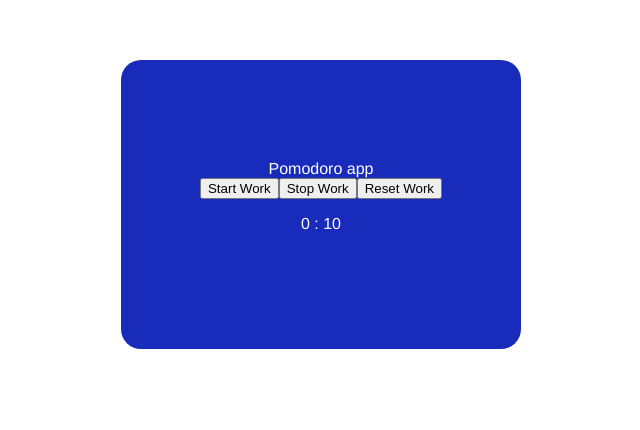
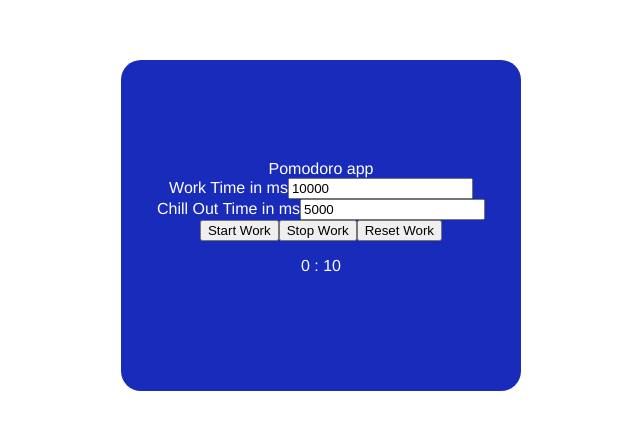
Before and after one commit to Rosalieba/pomodoro-app, a Vue app: page / in a window 1280 px wide. Shown: the top 430 px of the page, without its empty margins (319-959 px from the left). Built offline with nearby package versions, Linux system fonts and the light colour scheme.

Commit message:
Added an input field for timers

```diff
--- a/src/App.vue
+++ b/src/App.vue
@@ -1,13 +1,19 @@
 <template>
  <div class="timer">
   <div class="title">Pomodoro app</div>
+  <form>
+    <label>Work Time in ms</label>
+    <input type="number" v-model="workTime"><br>
+    <label>Chill Out Time in ms</label>
+    <input type="number" v-model="chillOutTime">
+  </form>
     <div v-if="showWork">
       <button @click="startWork">Start Work</button>
       <button @click="stopWork">Stop Work</button>
       <button @click="resetWork">Reset Work</button>
       <!--https://sabe.io/blog/javascript-convert-milliseconds-seconds-minutes-hours and stackoverflow for the zero before seconds-->
-      <p>{{ Math.floor((pomoTime / 1000 / 60) % 60) + (Math.floor((pomoTime / 1000) % 60) < 10 ? (" : 0" + Math.floor((pomoTime / 1000) % 60))
-      : (" : " + Math.floor((pomoTime / 1000) % 60)))}}</p>
+      <p>{{ Math.floor((workTime / 1000 / 60) % 60) + (Math.floor((workTime / 1000) % 60) < 10 ? (" : 0" + Math.floor((workTime / 1000) % 60))
+      : (" : " + Math.floor((workTime / 1000) % 60)))}}</p>
     </div>
     <div v-if="showChillOut">
       <button @click="startChillOut">Start Chill Out</button>
@@ -28,7 +34,7 @@ export default {
     return {
       timer: null,
       timerChill: null,
-      pomoTime: 10000,
+      workTime: 10000,
       chillOutTime: 5000,
       showWork: true,
       showChillOut: false
@@ -40,9 +46,9 @@ export default {
       this.showWork = true;
       this.showChillOut = false;
       this.timer = setInterval(() => {
-          this.pomoTime -= 1000;
-        console.log('I am in the setInterval repetition: ' + this.pomoTime);
-        if (this.pomoTime <= 0) {
+          this.workTime -= 1000;
+        console.log('I am in the setInterval repetition: ' + this.workTime);
+        if (this.workTime <= 0) {
           clearInterval(this.timer);
           this.showWork = false;
           this.showChillOut = true;
@@ -56,8 +62,8 @@ export default {
       console.log('stopping');
     },
     resetWork() {
-      this.pomoTime = 10000;
-      console.log('Reset to ms: ' + this.pomoTime);
+      this.workTime = 10000;
+      console.log('Reset to ms: ' + this.workTime);
     },
     startChillOut() {
       this.timerChill = setInterval(() => {
```
